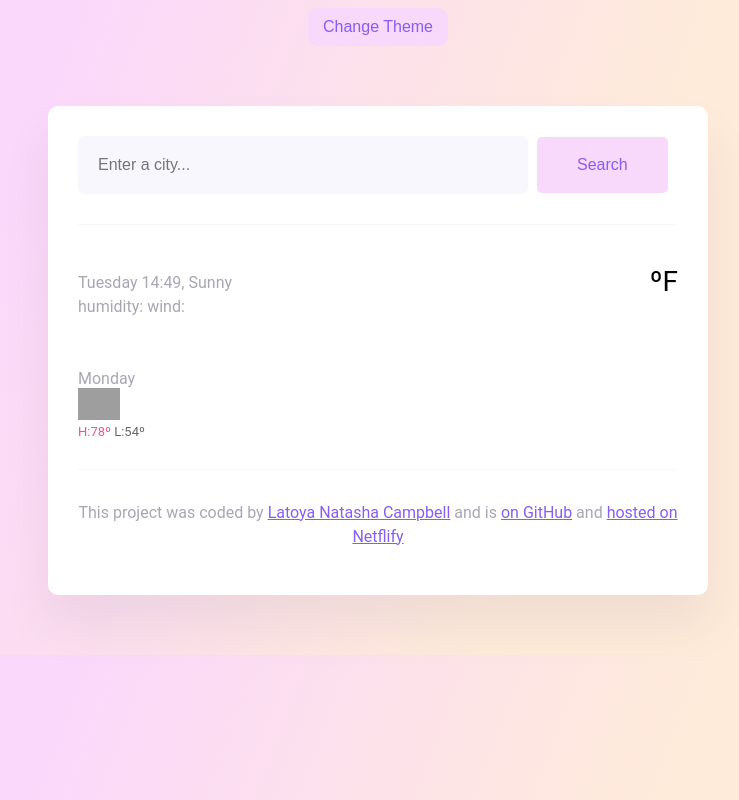
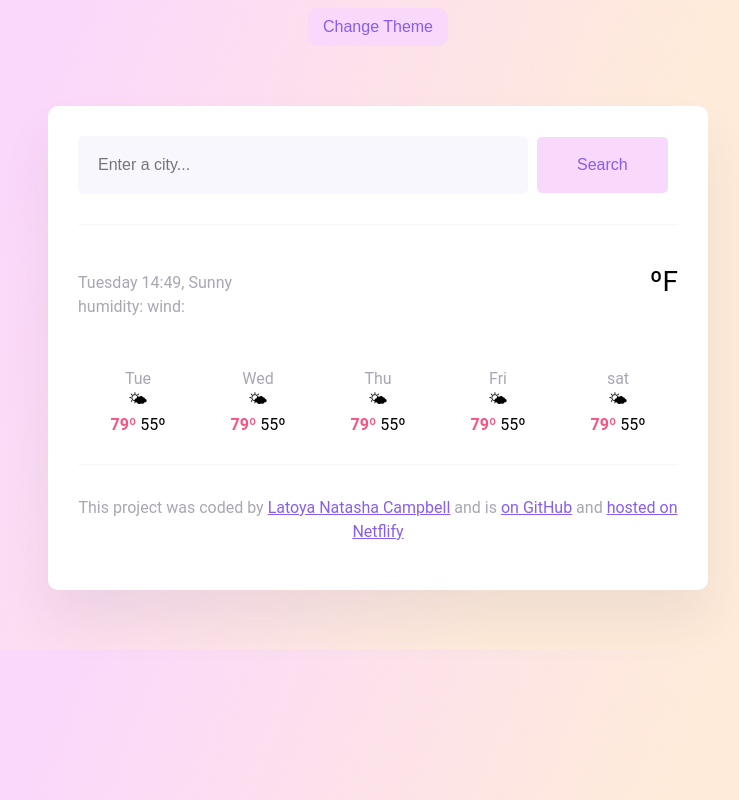
Before and after one commit to LatoyaNatashaC/Forecast-Weather-App, a plain HTML site: page index.html in a window 1280 px wide. Shown: the whole page, without its empty margins (262-1001 px from the left). Drawn offline with nearby package versions, Linux system fonts and the light colour scheme; no server answers; grey boxes are pictures that could not be loaded.

Commit message:
Placed Forecast Html into a JS Template, Function.

```diff
--- a/index.html
+++ b/index.html
@@ -39,22 +39,7 @@
             <span class="temperature-unit">ºF</span>
           </div>
         </div>
-        <div class="forecast-container">
-          <div class="row">
-            <div class="column">
-              <div class="weather-forecast-date">Monday</div>
-              <img
-                src="http://shecodes-assets.s3.amazonaws.com/api/weather/icons/broken-clouds-day.png"
-                alt=""
-                width="42"
-              />
-              <div class="weather-forecast-temperatures">
-                <span class="forecast-temperature-max">H:78º</span>
-                <span class="forecast-temperature-min">L:54º</span>
-              </div>
-            </div>
-          </div>
-        </div>
+        <div class="forecast-container" id="forecast"></div>
       </main>
       <footer>
         <p>
--- a/src/index.js
+++ b/src/index.js
@@ -62,7 +62,34 @@ function search(event) {
   searchCity(searchInput.value);
 }
 
+function displayForecast() {
+  let forecastElement = document.querySelector("#forecast");
+  let forecastHtml = "";
+
+  let days = ["Tue", "Wed", "Thu", "Fri", "sat"];
+
+  days.forEach(function (day) {
+    forecastHtml =
+      forecastHtml +
+      `
+ <div class= "weather-forecast-day">
+  <div class="weather-forecast-date">${day}</div>
+  <div class="weather-forecast-icon">🌤</div>
+  <div class="Weather-forecast-temperatures">
+  <span class="weather-forecast-temperature-max">
+  <strong>79º</strong>
+  </span>
+  <span class="weather-forecast-temperature-min"> 55º</span>
+  </div>
+  </div>
+`;
+  });
+
+  forecastElement.innerHTML = forecastHtml;
+}
+
 let searchButton = document.querySelector(".search-button");
 searchButton.addEventListener("click", search);
 
 searchCity("Los Angeles");
+displayForecast();
--- a/src/style.css
+++ b/src/style.css
@@ -121,8 +121,12 @@ a {
   color: #885df1;
 }
 .forecast-container {
+  display: flex;
+  justify-content: space-around;
   margin-top: 20px;
+  text-align: center;
 }
+
 .weather-forecast-date {
   font-size: 16px;
   color: rgba(39, 33, 66, 0.4);
```
